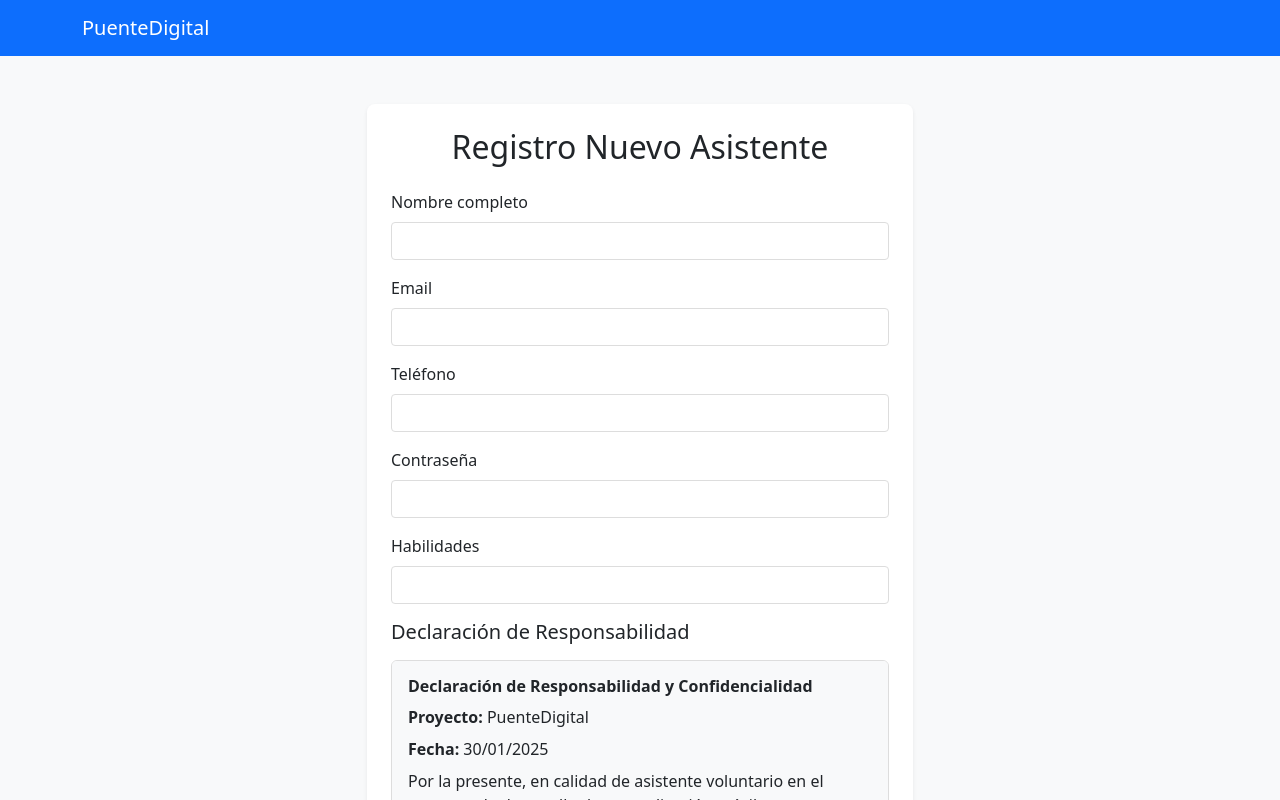
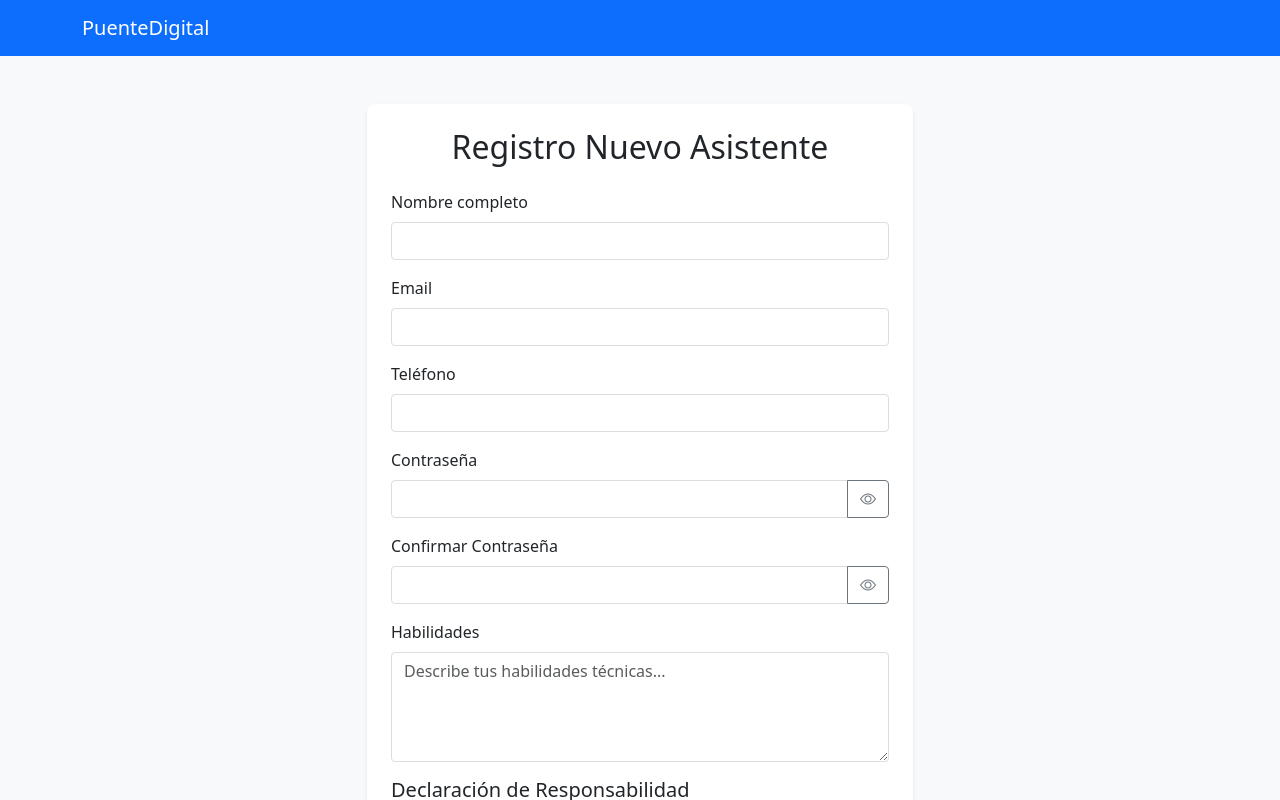
Before and after one commit to nmm144-ua/PuenteDigital, a Vue app in the folder puenteDigital-volunntario/: page /register in a window 1280 px wide. Shown: the top 800 px of the page. Built offline with nearby package versions, Linux system fonts and the light colour scheme.

Commit message:
Register completo

```diff
--- a/puenteDigital-volunntario/package.json
+++ b/puenteDigital-volunntario/package.json
@@ -11,6 +11,7 @@
   "dependencies": {
     "@supabase/supabase-js": "^2.48.1",
     "bootstrap": "^5.3.3",
+    "bootstrap-icons": "^1.11.3",
     "pinia": "^2.3.1",
     "vue": "^3.5.13",
     "vue-router": "^4.5.0"
--- a/puenteDigital-volunntario/src/main.js
+++ b/puenteDigital-volunntario/src/main.js
@@ -5,6 +5,7 @@
 import router from './router'
 import 'bootstrap/dist/css/bootstrap.min.css';
 import 'bootstrap';
+import 'bootstrap-icons/font/bootstrap-icons.css';
 import './assets/main.css'; // Importar los estilos globales
 
 const app = createApp(App)
--- a/puenteDigital-volunntario/src/views/Register.vue
+++ b/puenteDigital-volunntario/src/views/Register.vue
@@ -50,26 +50,59 @@
                   <div v-if="errors.telefono" class="text-danger small">{{ errors.telefono }}</div>
                 </div>
 
+                <!-- Campo de contraseña con botón para mostrar/ocultar -->
                 <div class="mb-3">
                   <label for="password" class="form-label">Contraseña</label>
+                  <div class="input-group">
                     <input
                       v-model="form.password"
-                      type="password"
+                      :type="showPassword ? 'text' : 'password'"
                       class="form-control"
                       id="password"
                       required
                     >
+                    <button
+                      type="button"
+                      class="btn btn-outline-secondary"
+                      @click="toggleShowPassword"
+                    >
+                      <i :class="showPassword ? 'bi bi-eye-slash' : 'bi bi-eye'"></i>
+                    </button>
+                  </div>
                   <div v-if="errors.password" class="text-danger small">{{ errors.password }}</div>
+                </div>
+
+                <!-- Campo de confirmación de contraseña con botón para mostrar/ocultar -->
+                <div class="mb-3">
+                  <label for="confirmPassword" class="form-label">Confirmar Contraseña</label>
+                  <div class="input-group">
+                    <input
+                      v-model="form.confirmPassword"
+                      :type="showConfirmPassword ? 'text' : 'password'"
+                      class="form-control"
+                      id="confirmPassword"
+                      required
+                    >
+                    <button
+                      type="button"
+                      class="btn btn-outline-secondary"
+                      @click="toggleShowConfirmPassword"
+                    >
+                      <i :class="showConfirmPassword ? 'bi bi-eye-slash' : 'bi bi-eye'"></i>
+                    </button>
+                  </div>
+                  <div v-if="errors.confirmPassword" class="text-danger small">{{ errors.confirmPassword }}</div>
                 </div>
 
                 <div class="mb-3">
                   <label for="habilidades" class="form-label">Habilidades</label>
-                    <input
+                  <textarea
                   v-model="form.habilidades"
-                      type="text"
                   class="form-control"
                   id="habilidades"
-                    >
+                  rows="4"
+                  placeholder="Describe tus habilidades técnicas..."
+                  ></textarea>
                 </div>
 
                 <!-- Declaración de Responsabilidad -->
@@ -170,8 +203,7 @@
 import { useRouter } from 'vue-router';
 import { useAuthStore } from '../stores/authStore'; // Importar el store de autenticación
 import { supabaseService } from '../services/supabaseService'; // Importar el servicio
-  import { supabase } from '../../supabase'; // Importar el servicio
-
+import { supabase } from '../../supabase'; // Importar el cliente de Supabase
 
 export default {
   setup() {
@@ -180,6 +212,7 @@
       email: '',
       telefono: '',
       password: '',
+      confirmPassword: '', // Nuevo campo para confirmar la contraseña
       habilidades: '',
       declaracionNombre: '',
       declaracionDNI: ''
@@ -190,6 +223,20 @@
     const fechaActual = ref('');
     const router = useRouter();
     const authStore = useAuthStore(); // Usar el store de autenticación
+
+    // Estado para mostrar/ocultar la contraseña
+    const showPassword = ref(false);
+    const showConfirmPassword = ref(false);
+
+    // Función para alternar la visibilidad de la contraseña
+    const toggleShowPassword = () => {
+      showPassword.value = !showPassword.value;
+    };
+
+    // Función para alternar la visibilidad de la confirmación de contraseña
+    const toggleShowConfirmPassword = () => {
+      showConfirmPassword.value = !showConfirmPassword.value;
+    };
 
     // Función para obtener la fecha actual
     const obtenerFechaActual = () => {
@@ -218,6 +265,10 @@
 
       if (form.value.password.length < 6) {
         errors.value.password = 'La contraseña debe tener al menos 6 caracteres.';
+      }
+
+      if (form.value.password !== form.value.confirmPassword) {
+        errors.value.confirmPassword = 'Las contraseñas no coinciden.';
       }
 
       if (form.value.declaracionNombre.length < 2) {
@@ -264,7 +315,6 @@
 
         // Actualizar el estado de autenticación en el store
         authStore.user = data.user;
-          //authStore.user.role = 'asistente'; // Asignar el rol de "asistente"
 
         // Redirigir al menú del asistente
         router.push('/menu-asistente');
@@ -284,6 +334,10 @@
       errors,
       errorMessage,
       fechaActual,
+      showPassword,
+      showConfirmPassword,
+      toggleShowPassword,
+      toggleShowConfirmPassword,
       handleRegister
     };
   }
@@ -315,4 +369,9 @@
 .btn-link:hover {
   text-decoration: underline;
 }
+
+/* Estilos para el botón de mostrar/ocultar contraseña */
+.input-group button {
+  border-radius: 0 0.25rem 0.25rem 0;
+}
 </style>
```
Also changed, not shown: 1 other file (tests, documents, lock files or other folders). Lines whose indentation alone changed are shown as unchanged.
